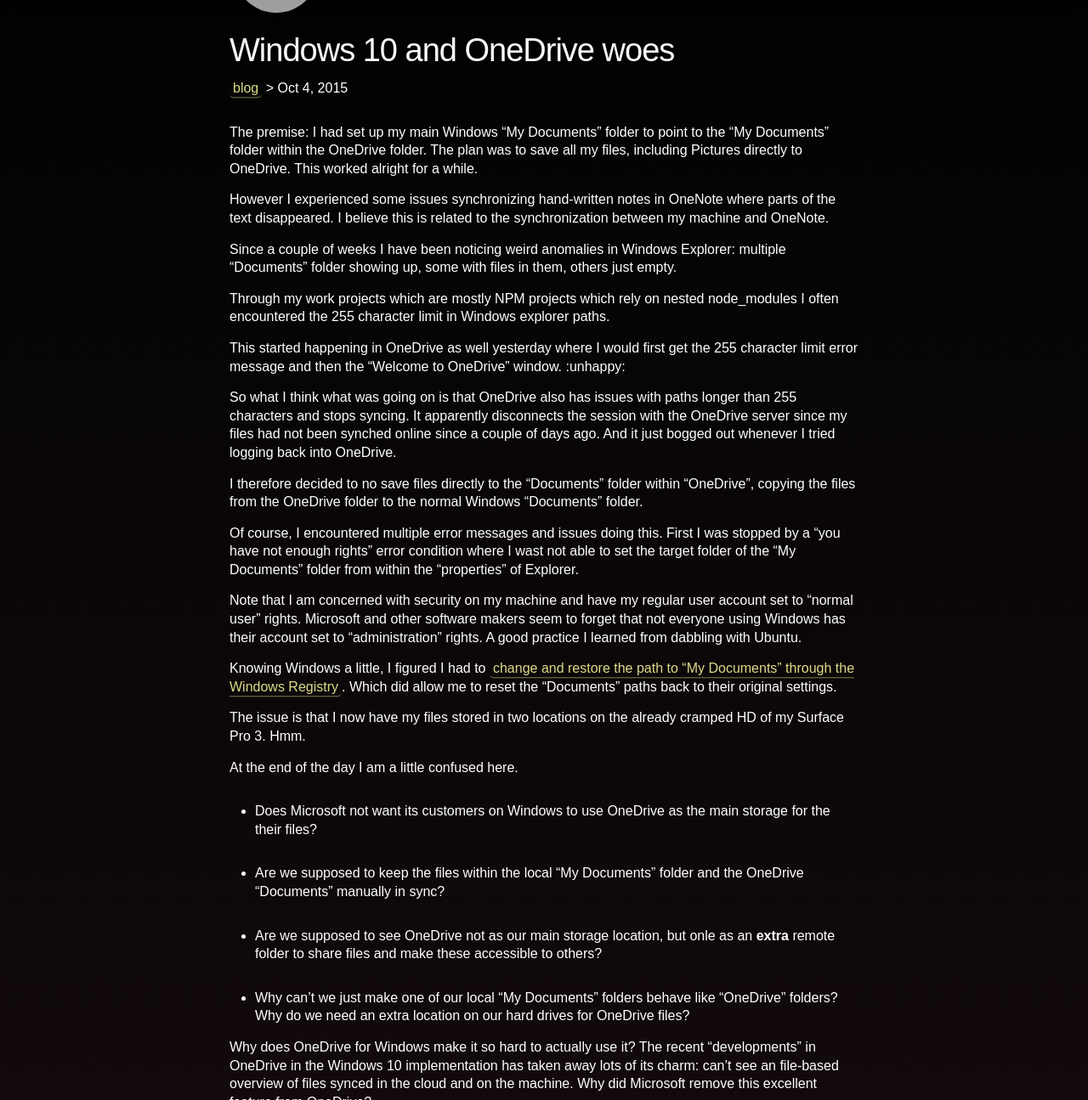
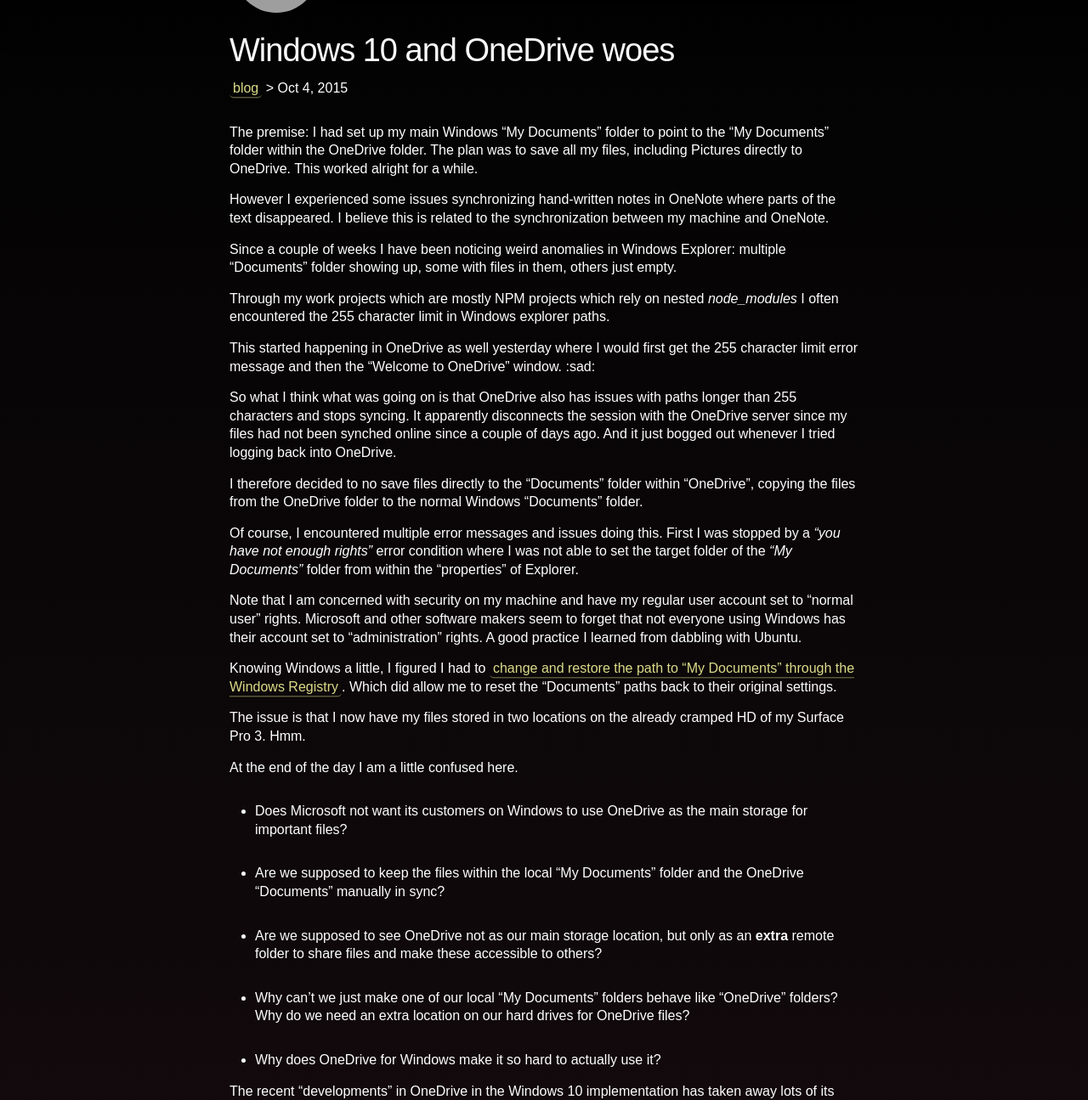
Before and after one commit to johanbove/johanbove.github.io, a Jekyll site: the page built from _posts/2015-10-04-OneDrive-Windows10-Woes.md, in a window 1280 px wide and 1400 px high, cut to the strip 105-1400 px from the top of the window. Shown: the whole strip at 85% size. Built offline with Jekyll 4.4.1, drawn with Linux system fonts in a browser that asks for light colours; comment, search, counter and statistics services are not loaded; some of the changed text lies outside the part shown; grey boxes are pictures that could not be loaded.

Commit message:
Update post
Fixed typos

```diff
--- a/_posts/2015-10-04-OneDrive-Windows10-Woes.md
+++ b/_posts/2015-10-04-OneDrive-Windows10-Woes.md
@@ -11,15 +11,15 @@
 
 Since a couple of weeks I have been noticing weird anomalies in Windows Explorer: multiple "Documents" folder showing up, some with files in them, others just empty.
 
-Through my work projects which are mostly NPM projects which rely on nested node_modules I often encountered the 255 character limit in Windows explorer paths.
+Through my work projects which are mostly NPM projects which rely on nested *node_modules* I often encountered the 255 character limit in Windows explorer paths.
 
-This started happening in OneDrive as well yesterday where I would first get the 255 character limit error message and then the "Welcome to OneDrive" window. :unhappy:
+This started happening in OneDrive as well yesterday where I would first get the 255 character limit error message and then the "Welcome to OneDrive" window. :sad:
 
 So what I think what was going on is that OneDrive also has issues with paths longer than 255 characters and stops syncing. It apparently disconnects the session with the OneDrive server since my files had not been synched online since a couple of days ago. And it just bogged out whenever I tried logging back into OneDrive.
 
 I therefore decided to no save files directly to the "Documents" folder within "OneDrive", copying the files from the OneDrive folder to the normal Windows "Documents" folder.
 
-Of course, I encountered multiple error messages and issues doing this. First I was stopped by a "you have not enough rights" error condition where I wast not able to set the target folder of the "My Documents" folder from within the "properties" of Explorer.
+Of course, I encountered multiple error messages and issues doing this. First I was stopped by a *"you have not enough rights"* error condition where I was not able to set the target folder of the *"My Documents"* folder from within the "properties" of Explorer.
 
 Note that I am concerned with security on my machine and have my regular user account set to "normal user" rights. Microsoft and other software makers seem to forget that not everyone using Windows has their account set to "administration" rights. A good practice I learned from dabbling with Ubuntu.
 
@@ -29,14 +29,15 @@
 
 At the end of the day I am a little confused here.
 
- - Does Microsoft not want its customers on Windows to use OneDrive as the main storage for the their files?
+ - Does Microsoft not want its customers on Windows to use OneDrive as the main storage for important files?
  - Are we supposed to keep the files within the local "My Documents" folder and the OneDrive "Documents" manually in sync?
- - Are we supposed to see OneDrive not as our main storage location, but onle as an **extra** remote folder to share files and make these accessible to others?
+ - Are we supposed to see OneDrive not as our main storage location, but only as an **extra** remote folder to share files and make these accessible to others?
  - Why can't we just make one of our local "My Documents" folders behave like "OneDrive" folders? Why do we need an extra location on our hard drives for OneDrive files?
+ - Why does OneDrive for Windows make it so hard to actually use it?
 
-Why does OneDrive for Windows make it so hard to actually use it? The recent "developments" in OneDrive in the Windows 10 implementation has taken away lots of its charm: can't see an file-based overview of files synced in the cloud and on the machine. Why did Microsoft remove this excellent feature from OneDrive?
+ The recent "developments" in OneDrive in the Windows 10 implementation has taken away lots of its charm: we can't see an file-based overview of files synced in the cloud and on the machine any more for instance. It puzzles me as to why Microsoft removed this previously excellent feature from OneDrive.
 
-Ever since the name changing fiasco of SkyDrive to OneDrive I believe the quality of this application and service to be very questionable.
+Ever since the name changing fiasco of SkyDrive to OneDrive in Windows 8 I believe the quality of this application and service to be very questionable.
 
 In the end: I wanted to believe in OneDrive as my cloud storage solution, but I just can't trust it due to the above mentioned issues.
 
@@ -48,7 +49,6 @@
 
 **Why is OneDrive more cause for concern than being the file syncing solution Windows needs?**
 
-
 ## Screenshots
 
 Moving all he files back from the OneDrive folder into My Documents:
```
